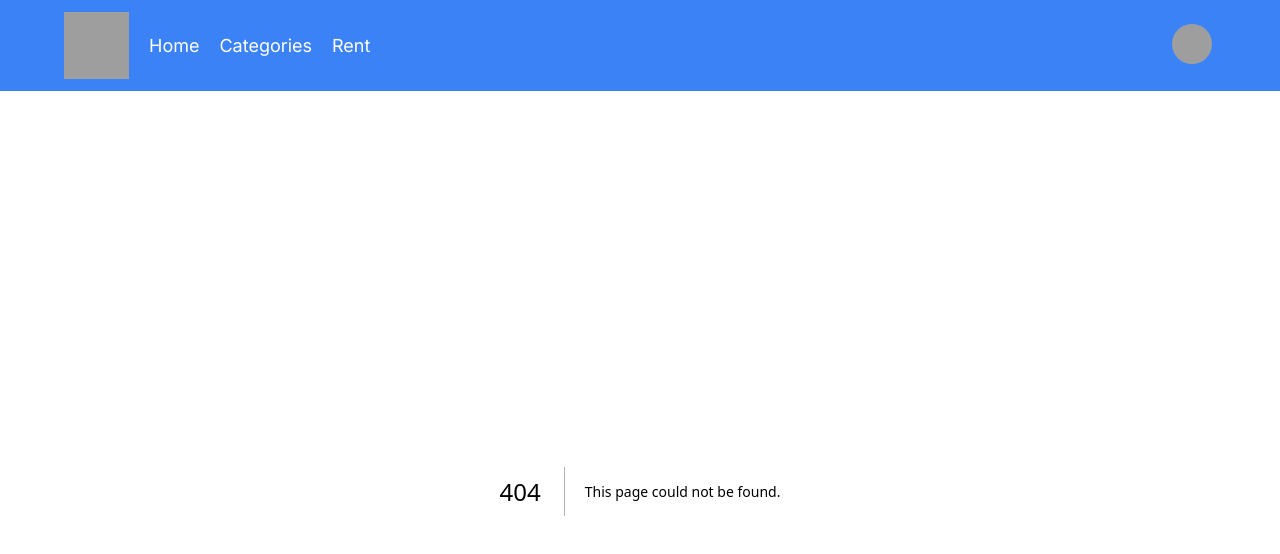
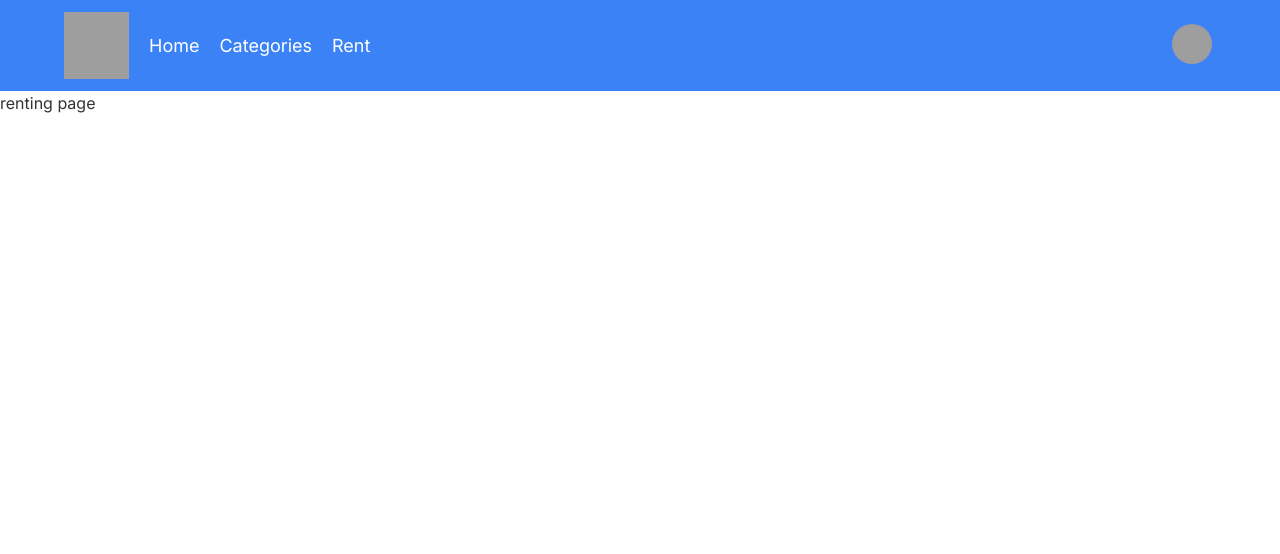
Before and after one commit to Dear0001/fronend_renting-room-system, a Next.js app: page /renting in a window 1280 px wide. Before the commit this address had no page. Shown: the top 554 px of the page. Built offline with nearby package versions, Linux system fonts and the light colour scheme; grey boxes are pictures that could not be loaded.

Commit message:
create new renting page and routed

```diff
--- a/src/app/(auth)/login/page.jsx
+++ b/src/app/(auth)/login/page.jsx
@@ -22,7 +22,7 @@ const Page = () => {
         });
         console.log("key: ", res)
         if (res.ok) {
-            router.push("/detail")
+            router.push("/renting")
         }
     }
     const [showPassword, setShowPassword] = useState(false);
--- /dev/null
+++ b/src/app/(pages)/renting/page.jsx
@@ -0,0 +1,11 @@
+import React from 'react';
+
+const Page = () => {
+    return (
+        <div>
+            <h1>renting page</h1>
+        </div>
+    );
+};
+
+export default Page;
--- a/src/middleware.js
+++ b/src/middleware.js
@@ -9,4 +9,4 @@ export default function middleware(request) {
     }
 }
 
-export const config = { matcher: ["/detail"] };
+export const config = { matcher: ["/renting"] };
```
